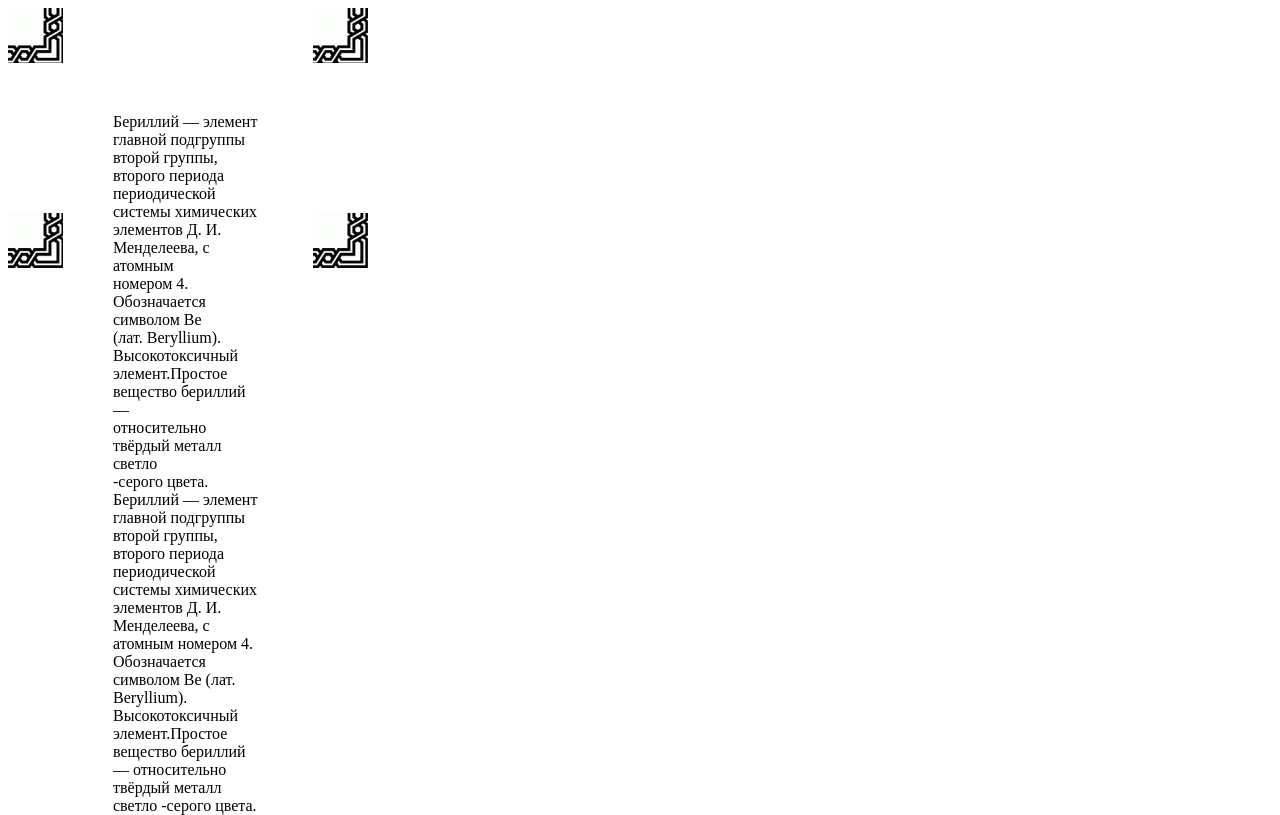
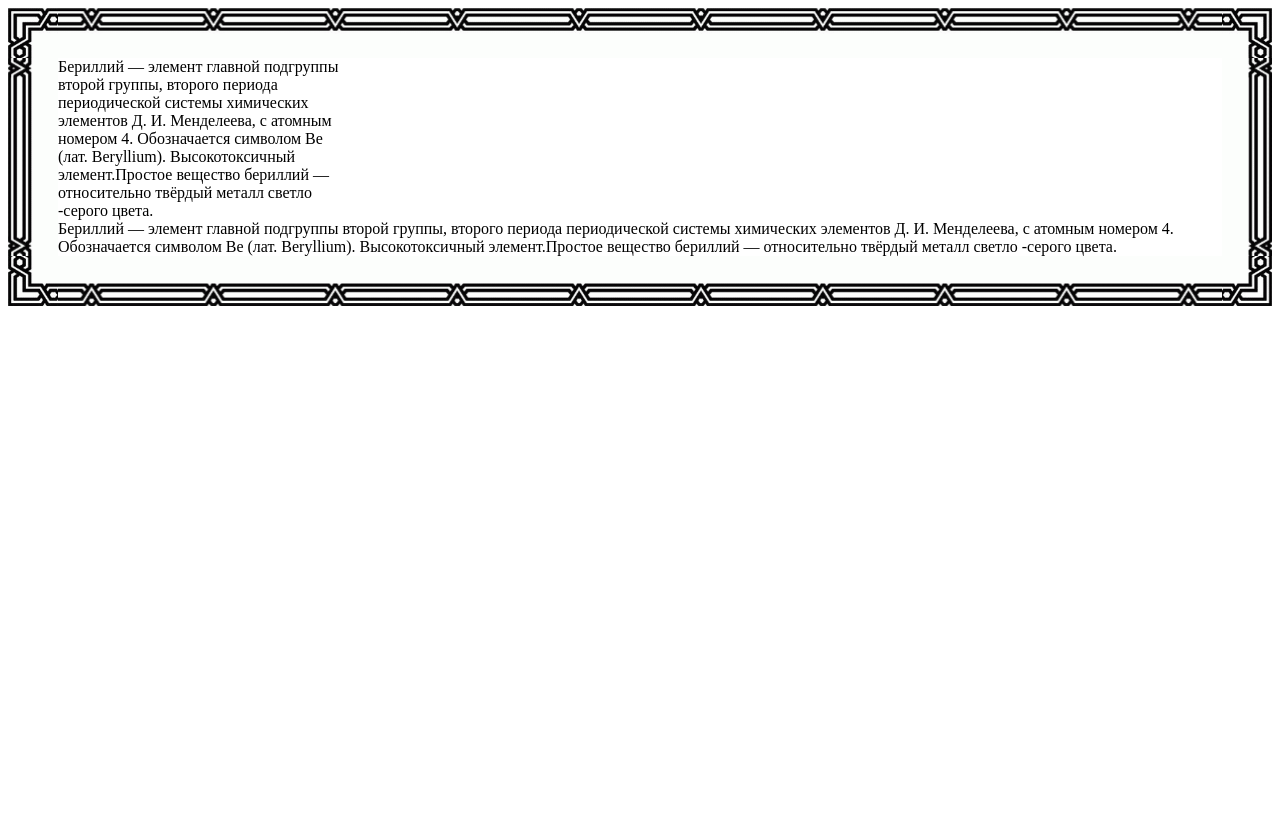
Before and after one commit to NastyaKozlova191995/AnastasiaKozlova, a plain HTML site: page lesson_4/ramka.html in a window 1280 px wide. Drawn offline with Linux system fonts and the light colour scheme.

Commit message:
ramka_make

```diff
--- a/lesson_4/ramka.html
+++ b/lesson_4/ramka.html
@@ -5,11 +5,11 @@
     <title> Document </title>
     <style>
    div {
-    width : 150px;
-    height: 50px;
-    padding : 50px;
-    border : 55px solid transparent;
-    border-image: url('/lesson_4/img/bottomright.gif') 100 round;
+    border: 50px solid;
+    -moz-border-image: url('img/ramka.gif') 80 repeat;
+    -webkit-border-image: url('img/ramka.gif') 80 repeat;
+    -o-border-image: url('img/ramka.gif') 80 repeat;
+    border-image: url('img/ramka.gif') 80 repeat;
    }
     </style>
   </head>
```
